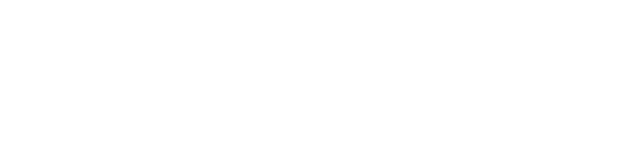
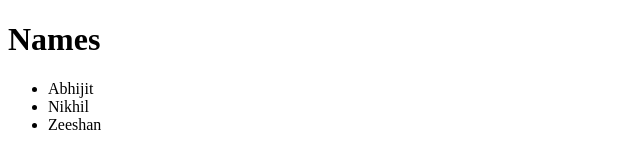
Before and after one commit to ZeeshanZeeZx/React-Ci-Cd, a plain HTML site: page index.html in a window 1280 px wide. Shown: the whole page, without its empty margins (0-640 px from the left). Drawn offline with Linux system fonts and the light colour scheme.

Commit message:
Added HTML code

```diff
--- a/index.html
+++ b/index.html
@@ -1 +1,21 @@
-<html> </html>
+<!DOCTYPE html>
+<html lang="en">
+<head>
+    <meta charset="UTF-8">
+    <meta http-equiv="X-UA-Compatible" content="IE=edge">
+    <meta name="viewport" content="width=device-width, initial-scale=1.0">
+    <title>Sample page</title>
+</head>
+<body>
+    <h1>Names</h1>
+    <ul>
+      <li>Abhijit</li>
+      <li>Nikhil</li>
+      <li>Zeeshan</li>
+    </ul>
+  </body>
+</html>
+
+
+</body>
+</html>
```
